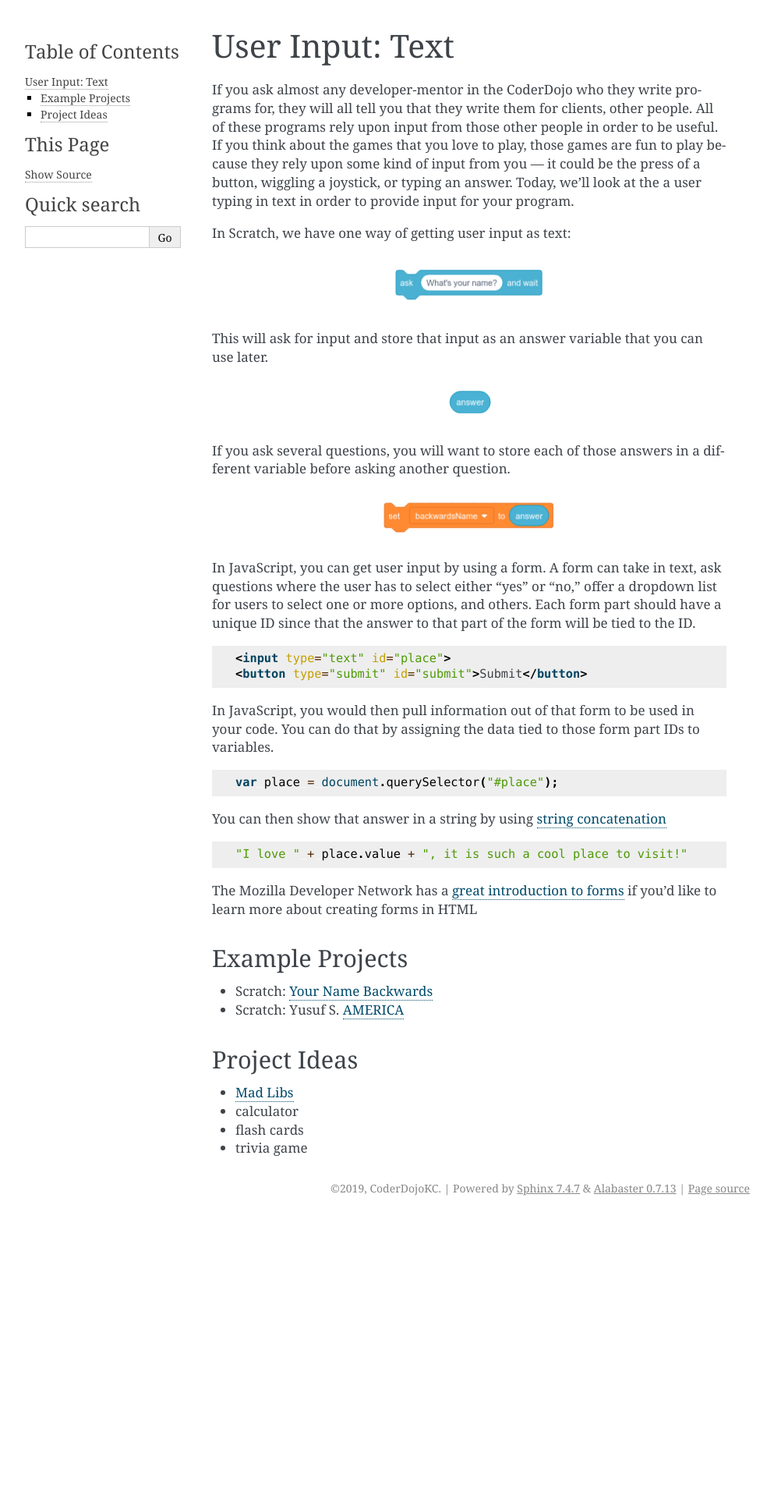
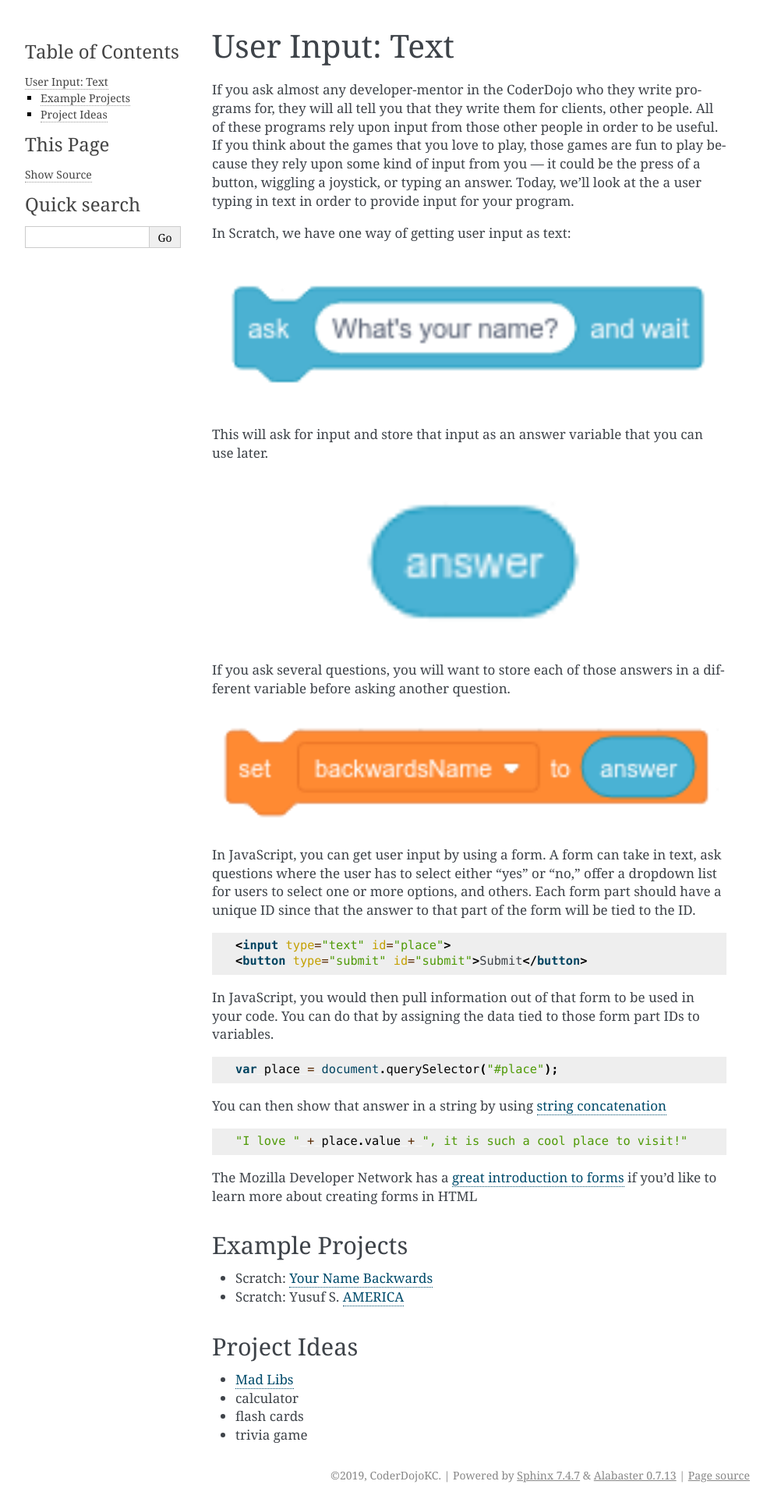
Before and after one commit to CoderDojoKC/docs, a Sphinx documentation site: the page built from source/lessons/text-input.rst, in a window 1280 px wide. Shown: the whole page at 78% size, without its empty margins (148-1141 px from the left). Built offline with Sphinx 7.4.7, drawn with Linux system fonts in a browser that asks for light colours; before the commit the page ends 1563 px from its top, so only the background shows below that.

Commit message:
Increase size of sample images

```diff
--- a/source/lessons/text-input.rst
+++ b/source/lessons/text-input.rst
@@ -6,19 +6,19 @@ If you ask almost any developer-mentor in the CoderDojo who they write programs
 In Scratch, we have one way of getting user input as text:
 
 .. figure:: images/input-text/ask.png
-    :width: 200px
+    :width: 640px
     :alt: A Scratch "ask" block
 
 This will ask for input and store that input as an answer variable that you can use later.
 
 .. figure:: images/input-text/answer.png
-    :width: 60px
+    :width: 300px
     :alt: A Scratch "answer" block
 
 If you ask several questions, you will want to store each of those answers in a different variable before asking another question.
 
 .. figure:: images/input-text/save-answer.png
-    :width: 225px
+    :width: 640px
     :alt: A Scratch "set varible to" block to set the "backwardsName" variable to the answer from the text input
 
 In JavaScript, you can get user input by using a form. A form can take in text, ask questions where the user has to select either "yes" or "no," offer a dropdown list for users to select one or more options, and others. Each form part should have a unique ID since that the answer to that part of the form will be tied to the ID.
```
